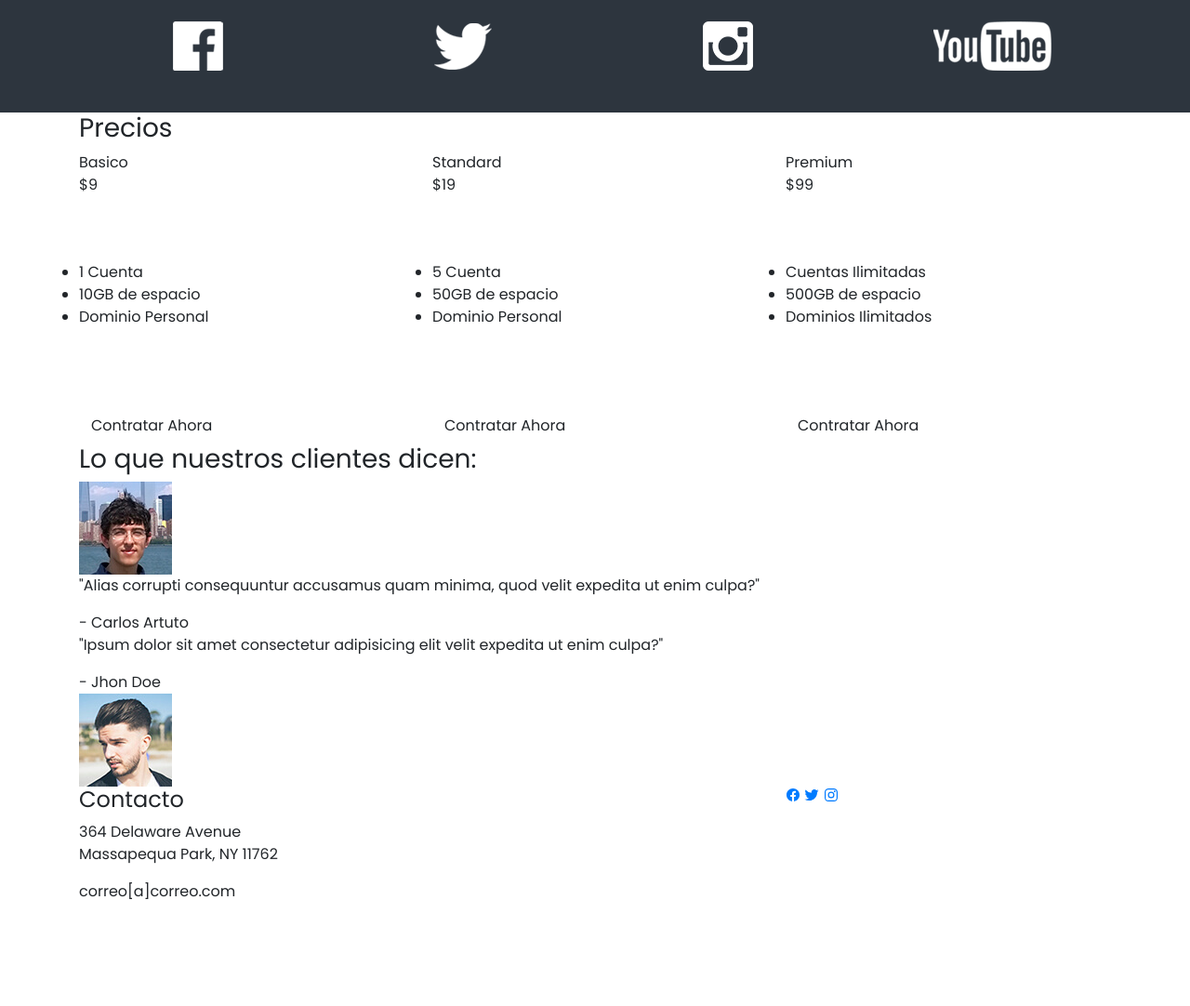
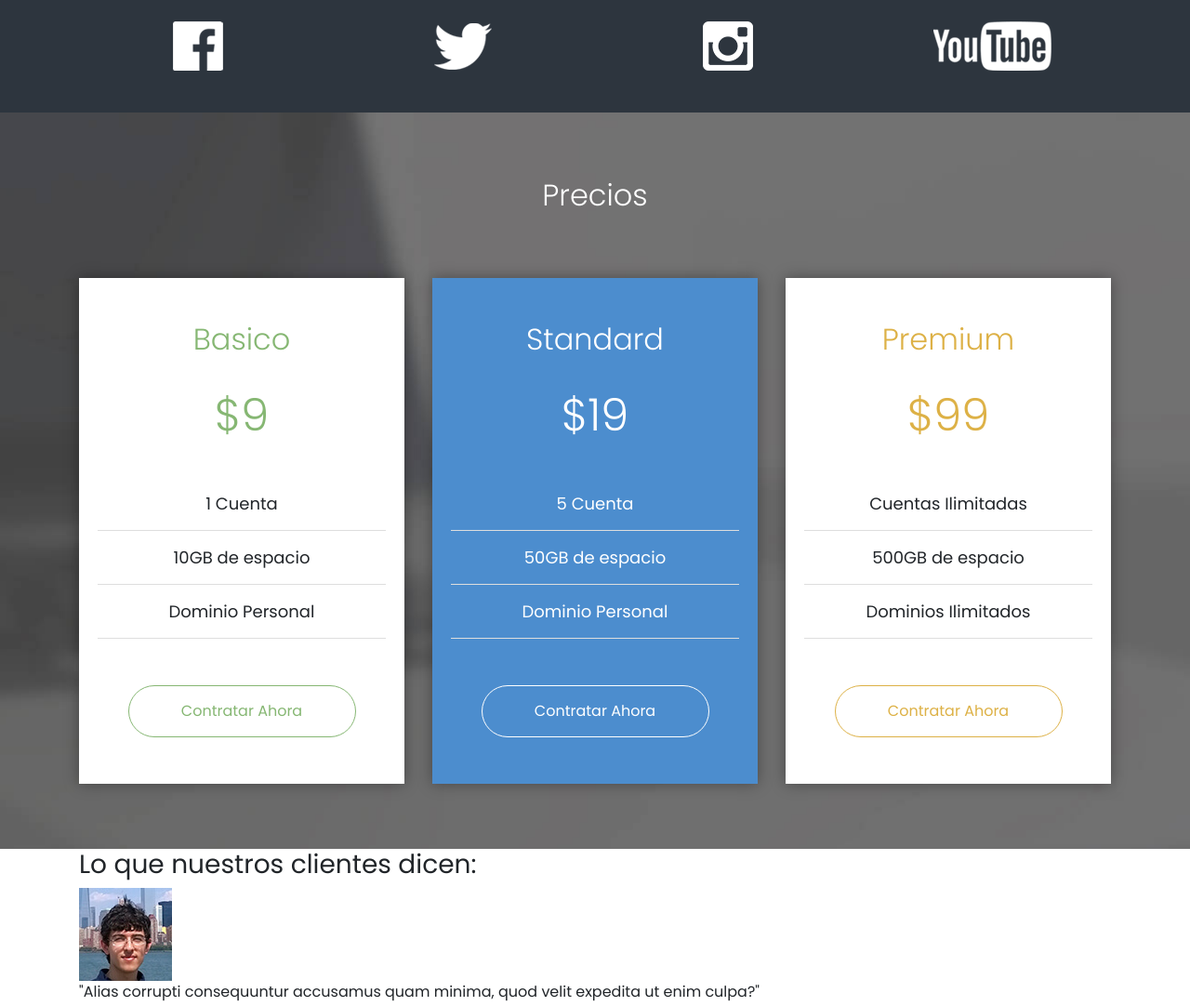
Before and after one commit to AndyM11/Startup, a plain HTML site: page index.html in a window 1280 px wide. Shown: the part 2200-3282 px from the top of the page at 93% size. Before the commit the page ends 3187 px from the top, so only its background shows below. Drawn offline with nearby package versions, Linux system fonts and the light colour scheme.

Commit message:
Estilos CSS -> Precios

```diff
--- a/css/_main.sass
+++ b/css/_main.sass
@@ -58,3 +58,77 @@
             text-align: center
             a
                 display: block
+    .precios
+        background: url("../img/precios-bg.jpg"), #727171
+        background-size: cover
+        background-position: center 0
+        background-repeat: no-repeat
+        padding: 70px 0
+        .titulo
+            text-align: center
+            font-family: "Poppins", sans-serif
+            font-weight: 300
+            font-size: 32px
+            color: #fff
+            margin-bottom: 70px
+        .plan
+            background: #fff
+            text-align: center
+            font-family: "Poppins", sans-serif
+            padding: 50px 0
+            box-shadow: 0px 0px 15px 0px rgba(#000,.35)
+            .nombre
+                font-size: 32px
+                line-height: 32px
+                font-weight: 300
+                margin-bottom: 30px
+            .precio
+                font-weight: 300
+                font-size: 48px
+                margin-bottom: 30px
+            .caracteristicas
+                list-style: none
+                padding: 0 20px
+                margin-bottom: 50px
+                li
+                    font-size: 18px
+                    padding: 15px 0
+                    border-bottom: 1px solid #dedede
+            .btn
+                width: 70%
+                font-size: 16px
+                padding: 15px
+                text-align: center
+                display: inline-block
+                border-radius: 100px
+            &.verde
+
+                .nombre,
+                .precio
+                    color: #86b773
+                .btn
+                    color: #86b773
+                    border: 1px solid #86b773
+                    &:hover
+                        background: #86b773
+                        color: #fff
+            &.active
+                background: #4c8dce
+                color: #fff
+                .btn
+                    color: #fff
+                    border: 1px solid #fff
+                    &:hover
+                        background: #fff
+                        color: #4c8dce
+            &.naranja
+
+                .nombre,
+                .precio
+                    color: #ddb146
+                .btn
+                    color: #ddb146
+                    border: 1px solid #ddb146
+                    &:hover
+                        background: #ddb146
+                        color: #fff
```
Also changed, not shown: css/estilos.css, 1 other file.
